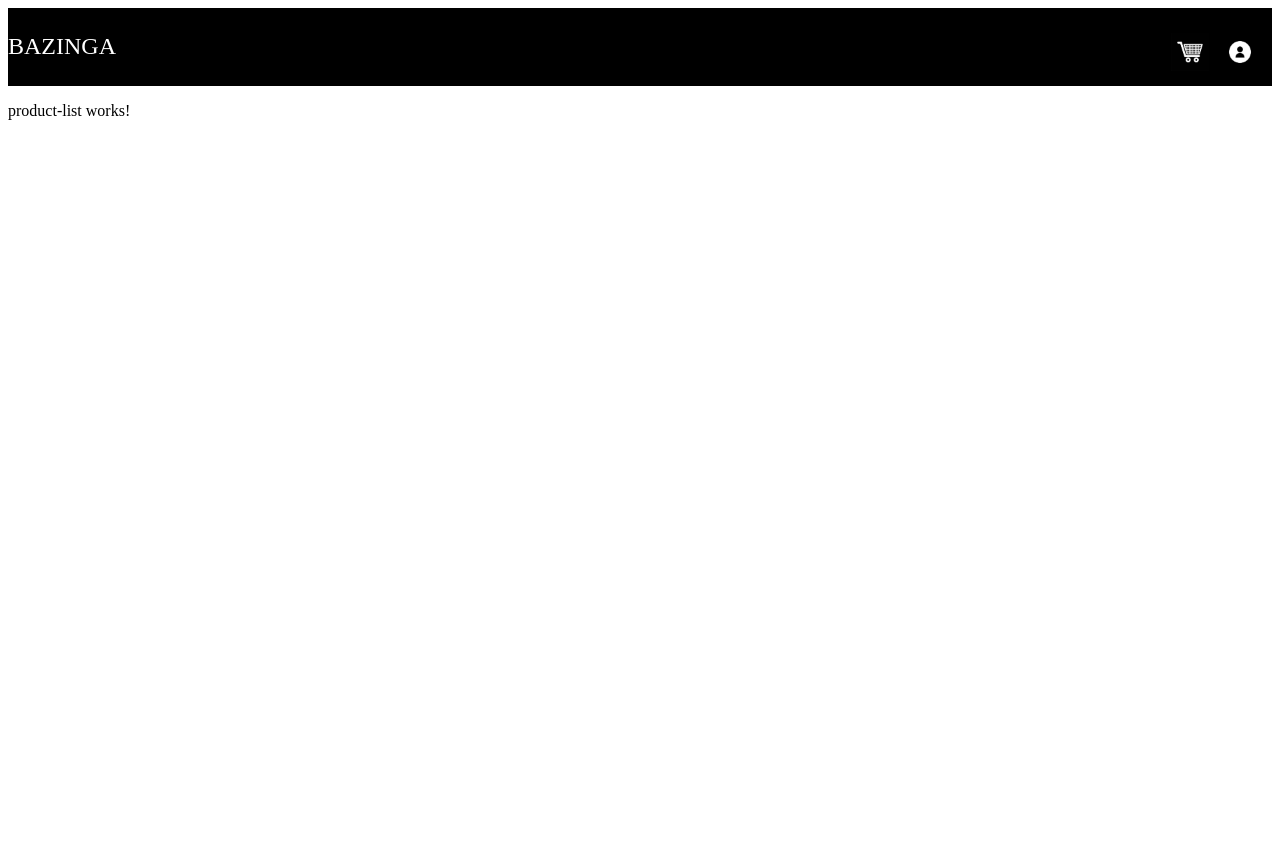
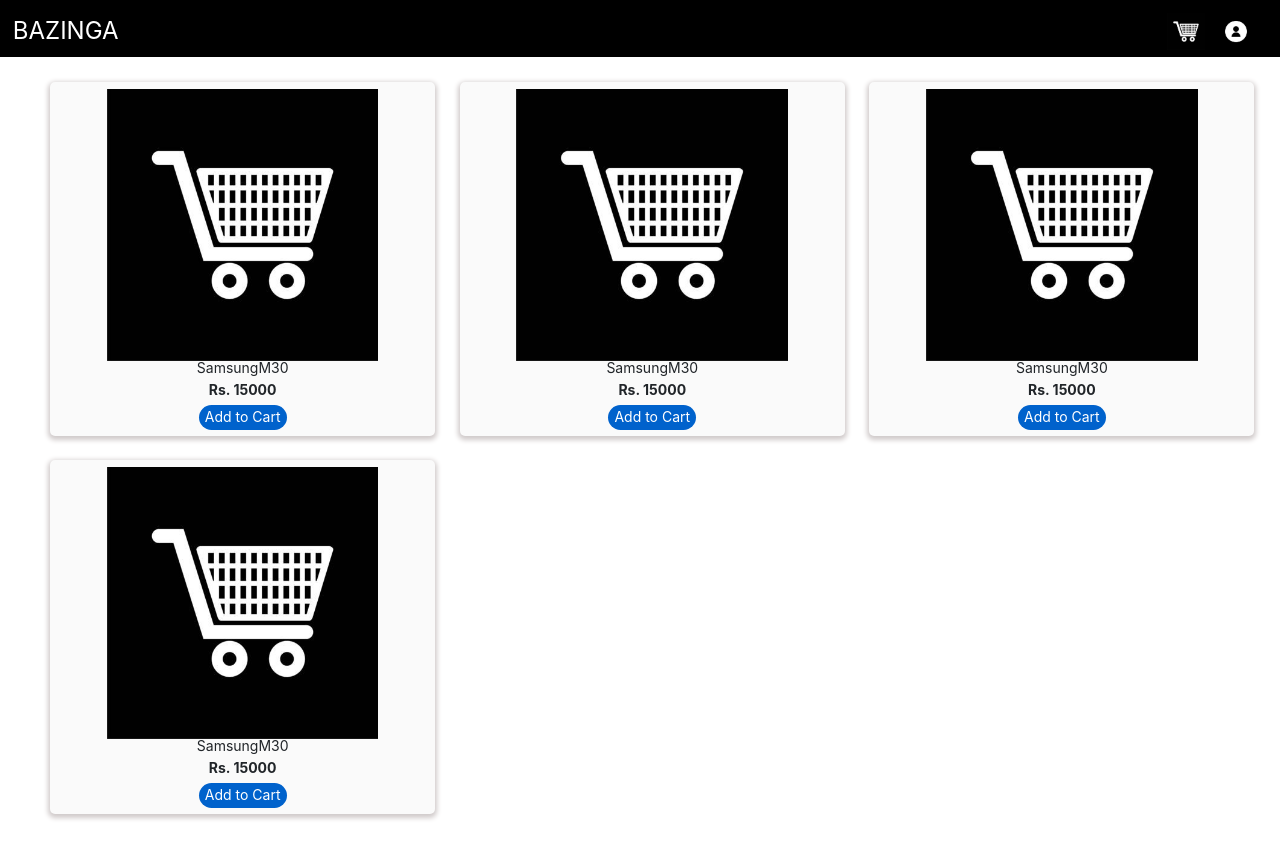
Before and after one commit to karthinml/bazinga-ui, an Angular app: page /products in a window 1280 px wide. Shown: the top 858 px of the page. Before the commit the page ends 800 px from the top, so only its background shows below. Built offline with nearby package versions, Linux system fonts and the light colour scheme.

Commit message:
Code for listing products

```diff
--- a/src/app/app.component.css
+++ b/src/app/app.component.css
@@ -5,12 +5,12 @@
     background: black;
     font-size: 24px;
     color: #fff;
-    padding: 2% 0% 2% 0%;
+    padding: 1% 1% 0% 1%;
 }
 
 .header-icon {
-    height: 2%;
-    width: 3%;
+    height: 4%;
+    width: 4%;
     float: right;
     padding-right: 1%;
     cursor: pointer;
--- a/src/app/product-list/product-list.component.css
+++ b/src/app/product-list/product-list.component.css
@@ -0,0 +1,35 @@
+.product {
+    height: 27em;
+    padding: 0% 0% 2% 2%;
+    font-size: 14px;
+}
+
+.product-detail {
+    background: #fafafa;
+    text-align: center;
+    height: 100%;
+    font-size: 14px;
+    line-height: 1em;
+    box-shadow: 0px 2px 5px 2px #d0caca;
+    border-radius: 5px;
+    padding: 0.5em;
+}
+
+.product-img {
+    height: 80%;
+    width: 100%;
+    object-fit: contain;
+}
+
+.add-cart-btn {
+    height: 25px;
+    border-radius: 20px;
+    border: none;
+    background: #0062cc;
+    color: #fff;
+    outline: none;
+}
+
+.price {
+    font-weight: 700;
+}
--- a/src/app/product-list/product-list.component.html
+++ b/src/app/product-list/product-list.component.html
@@ -1 +1,11 @@
-<p>product-list works!</p>
+<div class="row" style="margin: 2%;">
+    <div *ngFor="let product of productList" class="col-md-4 col-lg-4 col-sm-6 product">
+        <div class="product-detail">
+            <img [src]="product.image" class="product-img"/>
+            <label>{{product.productName}}</label><br>
+            <label class="price">Rs. {{product.price}}</label><br>
+            <button class="btn-primary add-cart-btn">Add to Cart</button>
+        </div>
+
+    </div>
+</div>
--- a/src/app/product-list/product-list.component.ts
+++ b/src/app/product-list/product-list.component.ts
@@ -7,9 +7,24 @@ import { Component, OnInit } from '@angular/core';
 })
 export class ProductListComponent implements OnInit {
 
-  constructor() { }
+  productList: any = [];
+
+  constructor() {
+    this.productList = PRODUCT_LIST;
+  }
 
   ngOnInit(): void {
   }
 
 }
+
+export const PRODUCT_LIST: any = [
+  {"productId":101,"productName":"SamsungM30","description":"Android Smartphone",
+  "price":15000.0, "image": "assets/icons/cart.jpg"},
+  {"productId":101,"productName":"SamsungM30","description":"Android Smartphone",
+  "price":15000.0, "image": "assets/icons/cart.jpg"},
+  {"productId":101,"productName":"SamsungM30","description":"Android Smartphone",
+  "price":15000.0, "image": "assets/icons/cart.jpg"},
+  {"productId":101,"productName":"SamsungM30","description":"Android Smartphone",
+  "price":15000.0, "image": "assets/icons/cart.jpg"}
+];
--- a/src/styles.css
+++ b/src/styles.css
@@ -1 +1,2 @@
 /* You can add global styles to this file, and also import other style files */
+@import url("../node_modules/bootstrap/dist/css/bootstrap.min.css")
```
